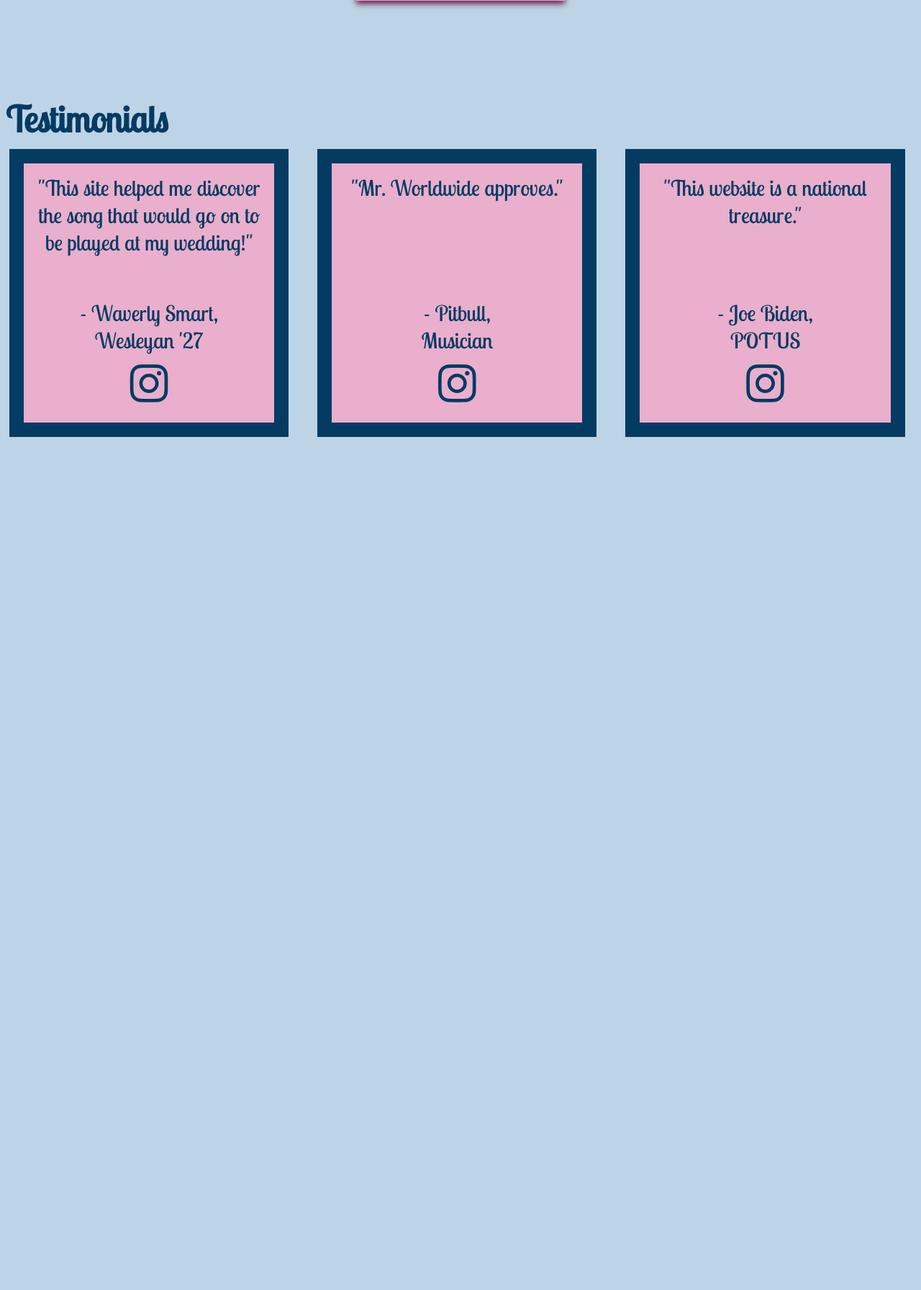
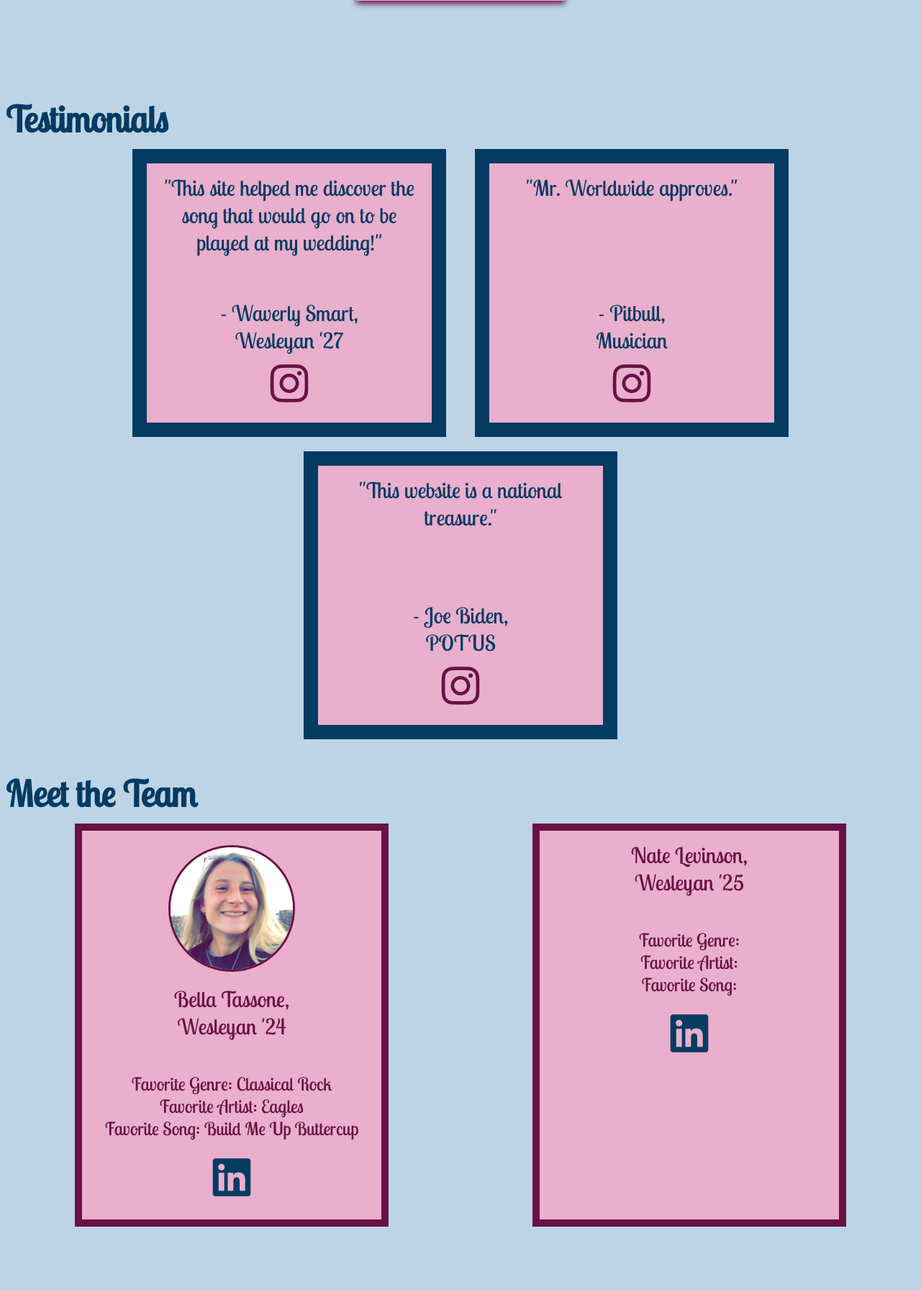
Before and after one commit to natelevinson10/COMP333_Project, a PHP site: page / in a window 1280 px wide. Shown: the part 1857-3649 px from the top of the page at 72% size. Before the commit the page ends 2464 px from the top, so only its background shows below. Run offline with PHP 8.4, Linux system fonts and the light colour scheme; some libraries are stand-ins or nearby versions.

Commit message:
Set up about section (issue #14)

```diff
--- a/index.html
+++ b/index.html
@@ -82,7 +82,7 @@
                 <p id="review_text" style="height:40%">"This site helped me discover the song that would go on to be played at my wedding!"</p>
                 <p id="review_text" style="height:20%"> - Waverly Smart,<br>Wesleyan '27</p>
                 <p id="insta_icon"><a href="https://www.instagram.com/waverly_smart/#" target="_blank">
-                    <i class="fa-brands fa-instagram fa-3x" style="color: #033b62;"></i>
+                    <i class="fa-brands fa-instagram fa-3x" style="color: rgb(105, 17, 69);"></i>
                 </a></p>
             </div>
         </div>
@@ -91,7 +91,7 @@
                 <p id="review_text" style="height:40%">"Mr. Worldwide approves."</p>
                 <p id="review_text" style="height:20%"> - Pitbull,<br>Musician</p>
                 <p id="insta_icon"><a href="https://www.instagram.com/pitbull/#" target="_blank">
-                    <i class="fa-brands fa-instagram fa-3x" style="color: #033b62;"></i>
+                    <i class="fa-brands fa-instagram fa-3x" style="color: rgb(105, 17, 69);"></i>
                 </a></p>
             </div>
         </div>
@@ -100,7 +100,37 @@
                 <p id="review_text" style="height:40%">"This website is a national treasure."</p>
                 <p id="review_text" style="height:20%"> - Joe Biden,<br>POTUS</p>
                 <p id="insta_icon"><a href="https://www.instagram.com/potus/#" target="_blank">
-                    <i class="fa-brands fa-instagram fa-3x" style="color: #033b62;"></i>
+                    <i class="fa-brands fa-instagram fa-3x" style="color: rgb(105, 17, 69);"></i>
+                </a></p>
+            </div>
+        </div>
+    </div>
+</div>
+
+<div class="container">
+    <h1 id="testimonials_header">Meet the Team</h1>
+    <div id="about_us" class="row about_us">
+        <div id="about_external">
+            <div id="about_internal">
+                <img src="public/bella.png" id="logo" alt="lovenotes logo" height="170px" style="border-radius: 100%; margin:20px 20px 0px 20px; border:solid rgb(105, 17, 69)"/>
+                <p id="review_text" style="height:15%; color:rgb(105, 17, 69);">Bella Tassone,<br>Wesleyan '24</p>
+                <p id="description_text">Favorite Genre: Classical Rock<br>Favorite Artist: Eagles<br>Favorite Song: Build Me Up Buttercup</p>
+                <p id="insta_icon"><a href="https://www.linkedin.com/in/isabella-tassone-2b995725a/" target="_blank">
+                    <i class="fa-brands fa-linkedin fa-3x" style="color: rgb(4, 59, 98);"></i>
+                </a></p>
+            </div>
+        </div>
+        <div id="about_external">
+            <div id="about_internal">
+                <!-- Name image nate.png and you're set
+                    <img src="public/nate.png" id="logo" alt="lovenotes logo" height="170px" style="border-radius: 100%; margin:20px 20px 0px 20px; border:solid rgb(105, 17, 69)"/>
+                -->
+                <p id="review_text" style="height:15%; color:rgb(105, 17, 69);">Nate Levinson,<br>Wesleyan '25</p>
+                <!-- Put favorites down below -->
+                <p id="description_text">Favorite Genre:<br>Favorite Artist:<br>Favorite Song:</p>
+                <!-- Link your linkedin here -->
+                <p id="insta_icon"><a href="" target="_blank">
+                    <i class="fa-brands fa-linkedin fa-3x" style="color: rgb(4, 59, 98);"></i>
                 </a></p>
             </div>
         </div>
--- a/style.css
+++ b/style.css
@@ -115,6 +115,7 @@ body {
   .row {
     display:flex;
     flex-wrap: wrap;
+    justify-content: center;
     margin-right: -15px;
     margin-left: -15px;
   }
@@ -171,15 +172,8 @@ body {
     background-color: rgb(233, 175, 204);
     }
 
-    .card img {
-      width: 100%;
-      height: auto;
-      max-height: 150px;
-  }
-
-
   .card:hover {
-    box-shadow: 0 8px 30px 0 rgba(0,0,0,0.2);
+    box-shadow: 0 8px 30px 0 rgb(105, 17, 69);
   }
 
   .card-info {
@@ -195,17 +189,21 @@ body {
   }
 
   #review_external {
-    width:30%;
     min-width: 375px;
+    width:436px;
     height:400px;
     margin: 10px 20px;
     text-align: center;
     background-color: rgb(4, 59, 98);
+    display: flex;
+    flex-direction: column;
+    align-items: center;
   }
 
   #review_internal {
     background-color: rgb(233, 175, 204);
     height: 360px;
+    width: 396px;
     margin: 20px 20px;
   }
 
@@ -222,3 +220,28 @@ body {
     margin-block-start: 0;
     margin-block-end: 0;
   }
+
+  #about_external {
+    min-width: 375px;
+    width:436px;
+    height:560px;
+    margin: 10px 100px;
+    text-align: center;
+    background-color: rgb(105, 17, 69);
+    display: flex;
+    flex-direction: column;
+    align-items: center;
+  }
+
+  #about_internal {
+    background-color: rgb(233, 175, 204);
+    width: 416px;
+    height: 540px;
+    margin: 10px 10px;
+  }
+
+  #description_text {
+    color: rgb(105, 17, 69);
+    height: 17%;
+    font-size: 25px;
+  }
```
Also changed, not shown: public/bella.png (added), public/headphones.png (deleted), public/heart.png (deleted), public/magnify.png (deleted).
